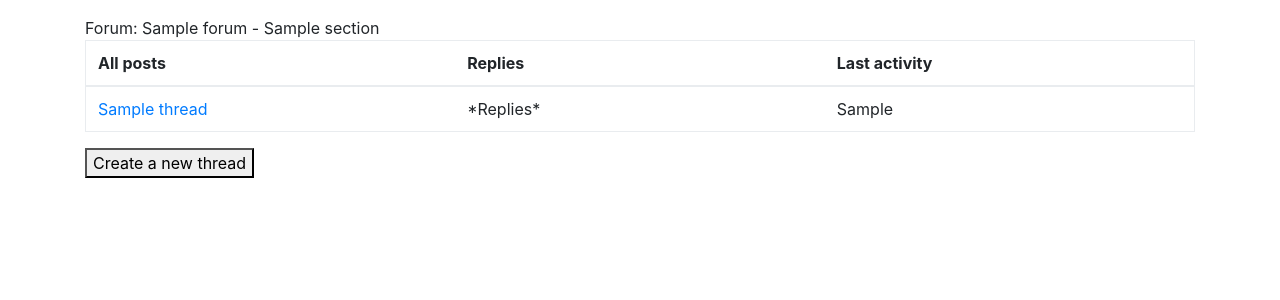
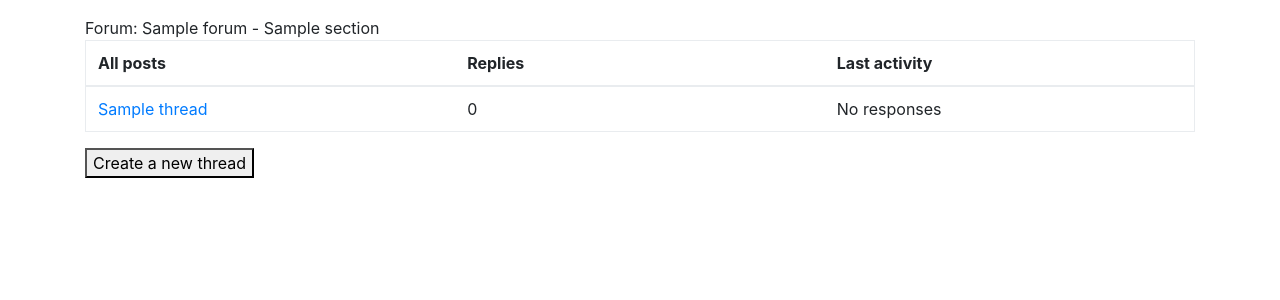
Before and after one commit to tropical32/django-forum, a Django app: template forumapp/templates/forumapp/thread_list.html in a window 1280 px wide. Shown: the part 56-356 px from the top of the page. Run offline with Django 3.2, Linux system fonts and the light colour scheme; the template is opened without the code that fills it: most values are stand-ins (such as "Sample title", 1, 10 or a date in 2020); some libraries are stand-ins or nearby versions.

Commit message:
Number of replies and the latest reply are properly displayed.

```diff
--- a/forumapp/templates/forumapp/thread_list.html
+++ b/forumapp/templates/forumapp/thread_list.html
@@ -15,8 +15,12 @@
         <tbody>
         <tr>
             <td><a href="{% url 'thread-view' thread.forum.id thread.id %}">{{ thread.name }}</a></td>
-            <td>*Replies*</td>
-            <td>{{ thread.threadresponse_set }}</td>
+            <td>{{ thread.threadresponse_set.all|length|add:"-1" }}</td>
+            {% if thread.threadresponse_set.all|length > 1 %}
+            <td>{{ thread.threadresponse_set.last.message|truncatechars:15 }}</td>
+            {% else %}
+            <td>No responses</td>
+            {% endif %}
         </tr>
         </tbody>
     {% endfor %}
```
Also changed, not shown: db.sqlite3.
